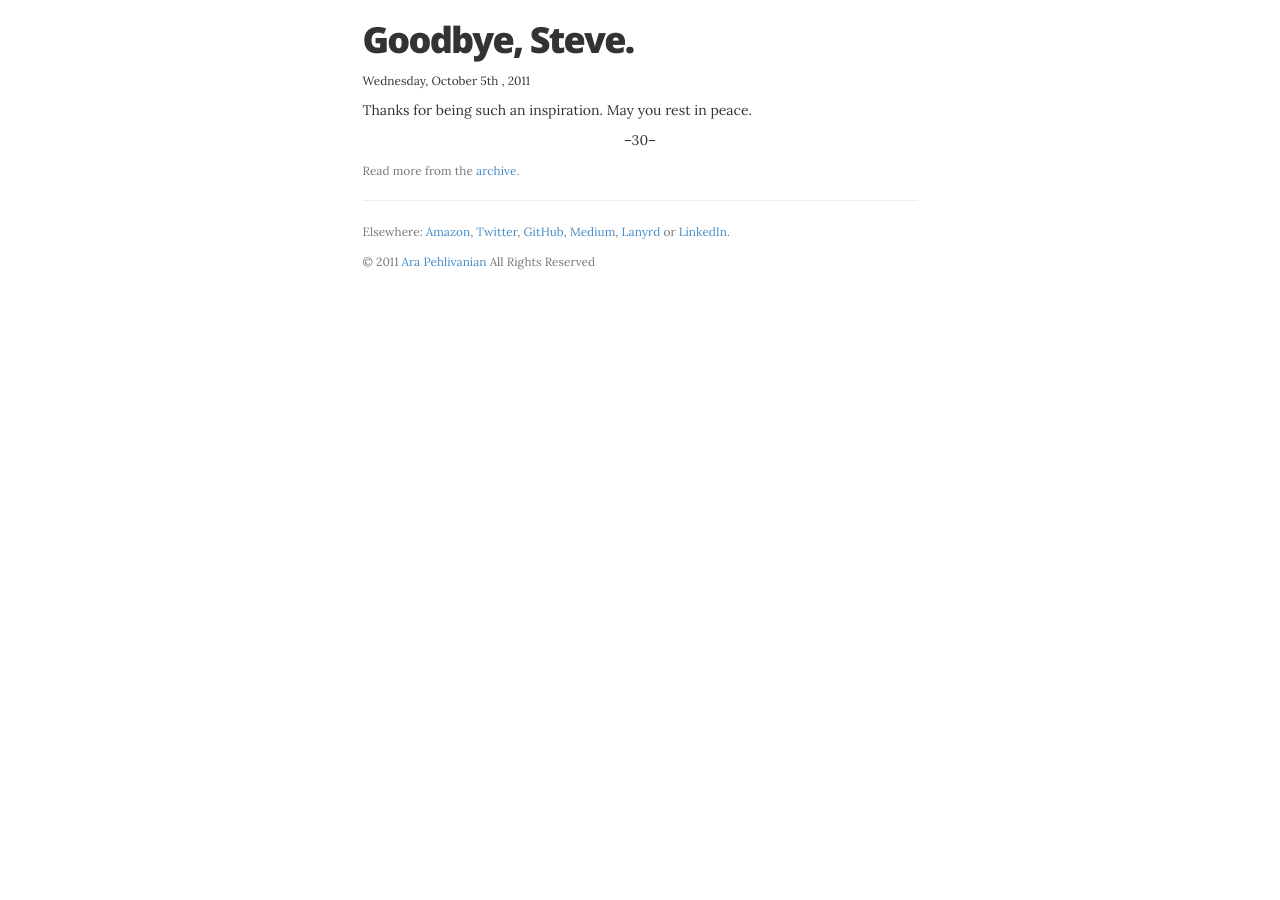
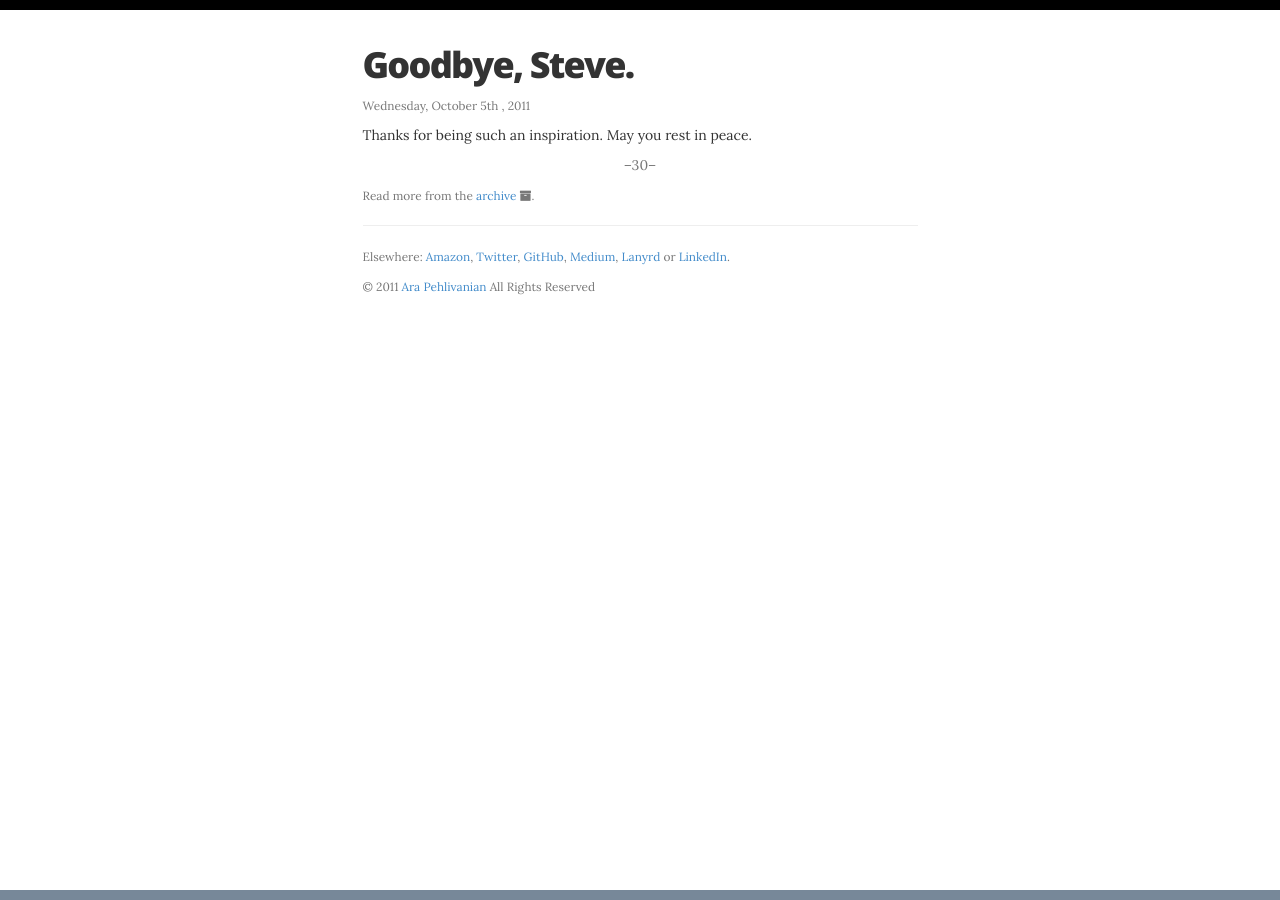
Before and after one commit to arapehl/arapehl.github.io, a Jekyll site: the page built from _posts/2011-10-05-goodbye-steve.md, in a window 1280 px wide. Built offline with Jekyll 4.4.1, drawn with Linux system fonts in a browser that asks for light colours.

Commit message:
moving title and h1 around

```diff
--- a/_layouts/default.html
+++ b/_layouts/default.html
@@ -25,7 +25,6 @@
     <div class="container">
       <div class="row">
         <div class="col-xs-12 col-sm-8 col-sm-offset-2 col-m-6 col-m-offset-3 col-lg-6 col-lg-offset-3">
-          <h1>{{ page.title }}</h1>
           {{ content }}
           <hr>
           <p class="text-muted">
--- a/_layouts/post.html
+++ b/_layouts/post.html
@@ -1,7 +1,8 @@
 ---
 layout: default
 ---
-<p class="byline">
+<h1>{{ page.title }}</h1>
+<p class="byline text-muted">
   <small>
     <time datetime="{{ page.date }}">
       {% assign d = page.date | date: "%-d"  %}
@@ -17,5 +18,5 @@
   </small>
 </p>
 {{ content }}
-<p class="text-center">&ndash;30&ndash;</p>
-<p class="text-muted"><small>Read more from the <a href="/archive/">archive</a>.</small></p>
+<p class="text-center text-muted">&ndash;30&ndash;</p>
+<p class="text-muted"><small>Read more from the <a href="/archive/">archive</a> <i class="fa fa-archive"></i>.</small></p>
--- a/assets/css/style.css
+++ b/assets/css/style.css
@@ -1,5 +1,9 @@
 body {
+  border-top: solid 10px black;
+  border-bottom: solid 10px LightSlateGray;
   font-family: 'Lora', serif;
+  min-height: 100vh;
+  padding: 15px 0;
 }
 
 h1, h2, h3, h4, h5, h6 {
```
Also changed, not shown: other parts of _layouts/default.html (+1 -1 lines).
